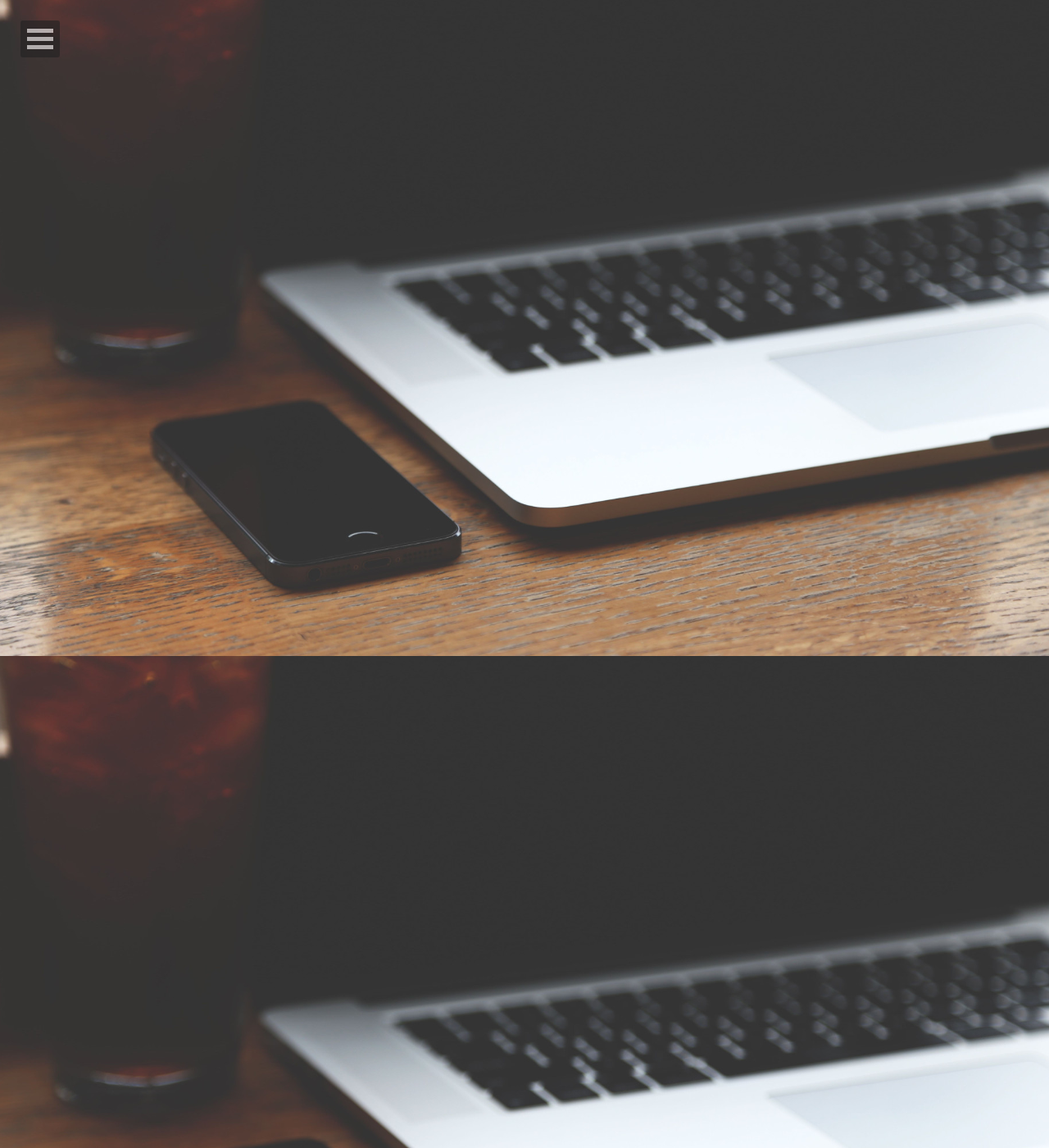
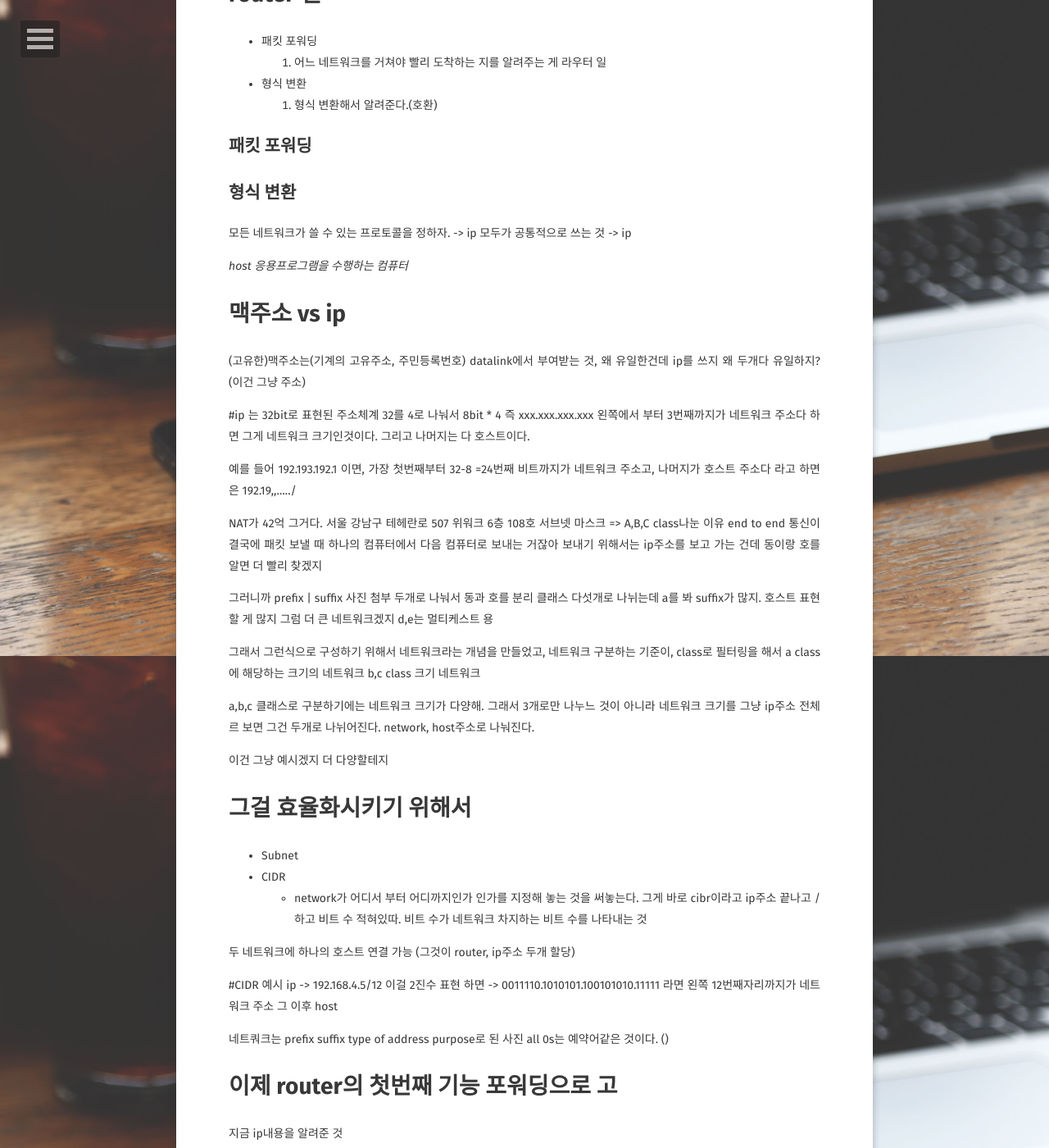
Before and after one commit to JoosJuliet/joosjuliet.github.io, a Jekyll site: the page built from _posts/2018-11-29-layer3.md, in a window 1280 px wide and 1400 px high, scrolled down 4600 px. Shown: the whole window at 82% size. Built offline with Jekyll 4.4.1, drawn with Linux system fonts in a browser that asks for light colours; some web fonts are replaced; some of the changed text lies outside the part shown.

Commit message:
update layer3

```diff
--- a/_posts/2018-11-29-layer3.md
+++ b/_posts/2018-11-29-layer3.md
@@ -97,3 +97,128 @@ if( (Mask & D) == Destination Network Address ) forwarding to Next Hop
 ![ip_encapsulation](https://joosjuliet.github.io/assets/img/4.png)
 
 최종적으로 목적지 호스트는 데이터 그램을 받게 된다.
+
+네트워크 마다
+1. 주소 체제가 다르거나
+2. 주고 받는 패킷의 형태가 달라서
+통신이 불가능하다.
+
+# 인터넷 생긴이유
+세계적 자유롭게 통신을 할 수 있게 하기 위해서 만든 것이 인터넷이다.
+각 네트워크 별 주소체계, 패킷도 다를 수 있다.
+그래서 1에서 2 네트워크로 보낼 때 규약이 다르면 안되니 layer3에서 모든 네트워크 규칙을 정해서 얘기할 수 있게 하는 것
+계층이 가진 철학 -> 어떤 end point든 다 동일하게 취급한다.
+
+
+Internet은 하나의 네트워크라고 가정은 했지만, 실제로 존재는 하지 않고 라우터와 작은 네트워크들로 구성된다. 그래서 virtual network라고도 부른다.
+
+
+
+# 그래서 router라는 개념이 생김
+인터넷은 서로 규약 다른 네트워크를 연결하는 걸 만들어서 네트워크 다르더라도 통신 도와줄 수 있게 만들어주자
+그래서 만들어진게 router
+
+# router 일
+- 패킷 포워딩
+  1. 어느 네트워크를 거쳐야 빨리 도착하는 지를 알려주는 게 라우터 일
+- 형식 변환
+  2. 형식 변환해서 알려준다.(호환)
+
+## 패킷 포워딩
+## 형식 변환
+모든 네트워크가 쓸 수 있는 프로토콜을 정하자. -> ip
+모두가 공통적으로 쓰는 것 -> ip
+
+*host 응용프로그램을 수행하는 컴퓨터*
+
+# 맥주소 vs ip
+(고유한)맥주소는(기계의 고유주소, 주민등록번호) datalink에서 부여받는 것,
+왜 유일한건데 ip를 쓰지 왜 두개다 유일하지?(이건 그냥 주소)
+
+#ip 는
+32bit로 표현된 주소체계
+32를 4로 나눠서 8bit * 4
+즉 xxx.xxx.xxx.xxx
+왼쪽에서 부터 3번째까지가 네트워크 주소다 하면 그게 네트워크 크기인것이다.
+그리고 나머지는 다 호스트이다.
+
+예를 들어 192.193.192.1 이면, 가장 첫번째부터 32-8 =24번째 비트까지가 네트워크 주소고, 나머지가 호스트 주소다 라고 하면은
+192.19,,...../
+
+
+
+
+NAT가 42억 그거다.
+서울 강남구 테헤란로 507 위워크 6층 108호
+서브넷 마스크
+=> A,B,C class나눈 이유
+end to end 통신이 결국에 패킷 보낼 때 하나의 컴퓨터에서 다음 컴퓨터로 보내는 거잖아
+보내기 위해서는 ip주소를 보고 가는 건데
+동이랑 호를 알면 더 빨리 찾겠지
+
+그러니까
+prefix | suffix 사진 첨부
+두개로 나눠서 동과 호를 분리
+클래스 다섯개로 나뉘는데 a를 봐 suffix가 많지. 호스트 표현할 게 많지 그럼 더 큰 네트워크겠지
+d,e는 멀티케스트 용
+
+
+
+
+
+그래서 그런식으로 구성하기 위해서 네트워크라는 개념을 만들었고,
+네트워크 구분하는 기준이, class로 필터링을 해서 a class 에 해당하는 크기의 네트워크
+b,c class 크기 네트워크
+
+a,b,c 클래스로 구분하기에는 네트워크 크기가 다양해. 그래서 3개로만 나누느 것이 아니라 네트워크 크기를 그냥
+ip주소 전체르 보면 그건 두개로 나뉘어진다.
+network, host주소로 나눠진다.
+
+이건 그냥 예시겠지 더 다양할테지
+
+# 그걸 효율화시키기 위해서
+- Subnet
+- CIDR
+  - network가 어디서 부터 어디까지인가 인가를 지정해 놓는 것을 써놓는다. 그게 바로 cibr이라고 ip주소 끝나고 /하고 비트 수 적혀있따.
+    비트 수가 네트워크 차지하는 비트 수를 나타내는 것
+
+두 네트워크에 하나의 호스트 연결 가능 (그것이 router, ip주소 두개 할당)
+
+#CIDR 예시
+ip -> 192.168.4.5/12
+이걸 2진수 표현 하면
+->  0011110.1010101.100101010.11111 라면 왼쪽 12번째자리까지가 네트워크 주소 그 이후 host
+
+네트쿼크는 prefix suffix type of address purpose로 된 사진
+all 0s는 예약어같은 것이다. ()
+
+
+
+# 이제 router의 첫번째 기능 포워딩으로 고
+지금 ip내용을 알려준 것
+
+router 는 포워딩 테이블을 보고 어떤 경로로 가야지 최적으로 갈 수 있을지 설명
+포워딩 테이블이 구성된다 세개 destination/mask/next hop
+
+destination -> 네트워크 주소(host가 전부 0인게)
+*ip주소의 network주소?
+ip주소가  10.100.38.27/8이면 ip주소가 속한 network주소는 10.0.0.0이다.
+사람 찾을 때 동을 먼저 찾지. network 는 살고 있는 공간 ip주소는 실제 찾아가는 애*
+
+router는 동만 찾기 때문에 forwarding table에 destination은 네트워크 주소만 잇는 것이다.
+mask있는 이유는 desination주소가 똑같을 수가 있어 어디서 부터 어디까지가 host주소고 network주소인지 알아야할 것 아냐
+
+- mask란?
+ip주소 들어왔을 때 패킷에서 destination 으로 보내기 위한 마스크이다.
+mask씌워서 destination이랑 일치해 그럼 next hop으로 보낸다.
+근데 deliver direct를 통해 바로 direct로 갈 수도 잇다
+
+
+#NAT(Network Address transmission)
+ip주소 부족 현상 해결 위해서 nat만들
+공유기 쓴느 거임
+- 하나의 호스트를 씀
+- 공인 ip와 내부 ip분리
+- 내부에서는 내부 ip쓰고 외부로 통할 때는 패킷 나가는 순간 변환 시켜줘서 다른 애들이랑 통신할 수 있따.
+- 내부 ip도 결국 컴퓨터 통신 위해서 필요하다.
+- block description에서 16 contiguous class b blocks사용 한다. 내부용 아이피 사용할 때
```
Also changed, not shown: _posts/2018-11-27-network_technical_interview.md (+4 -13 lines).
